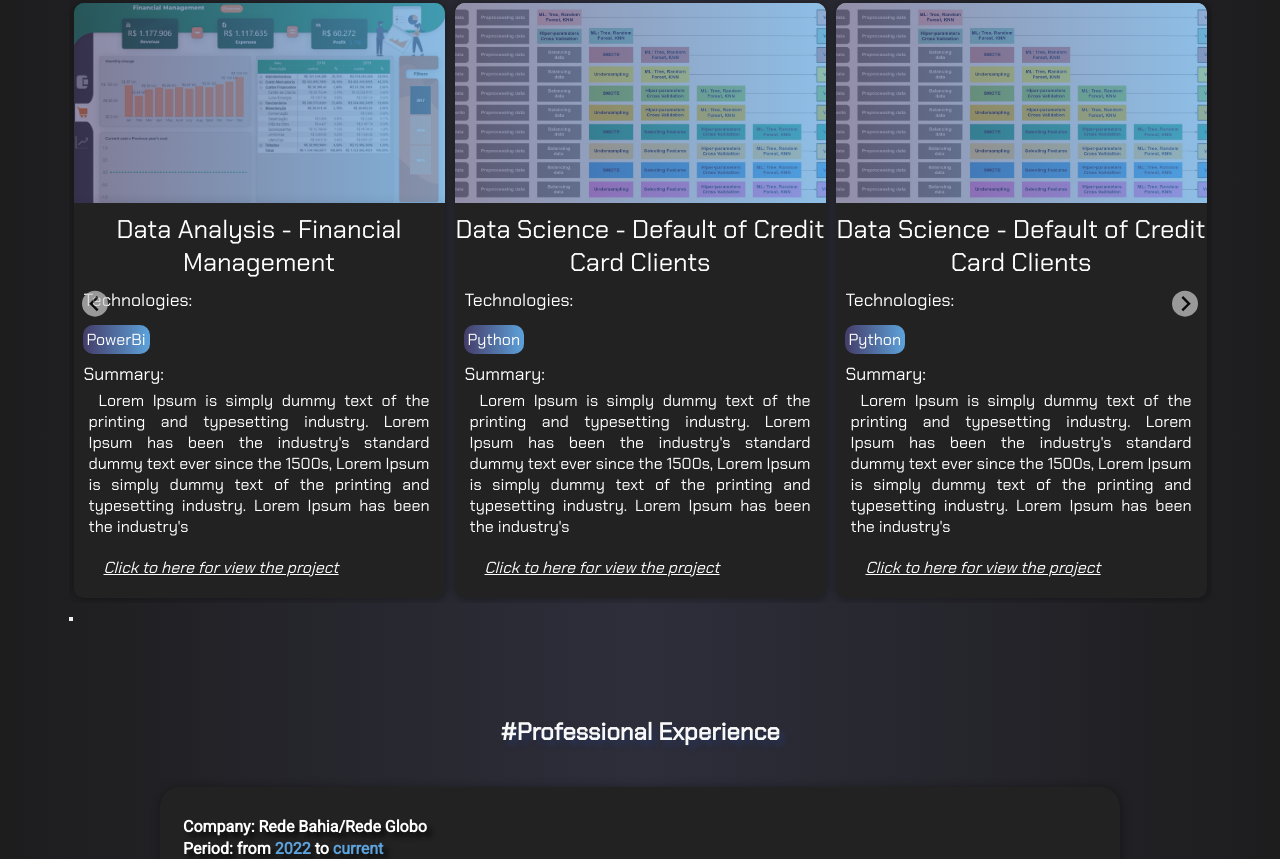
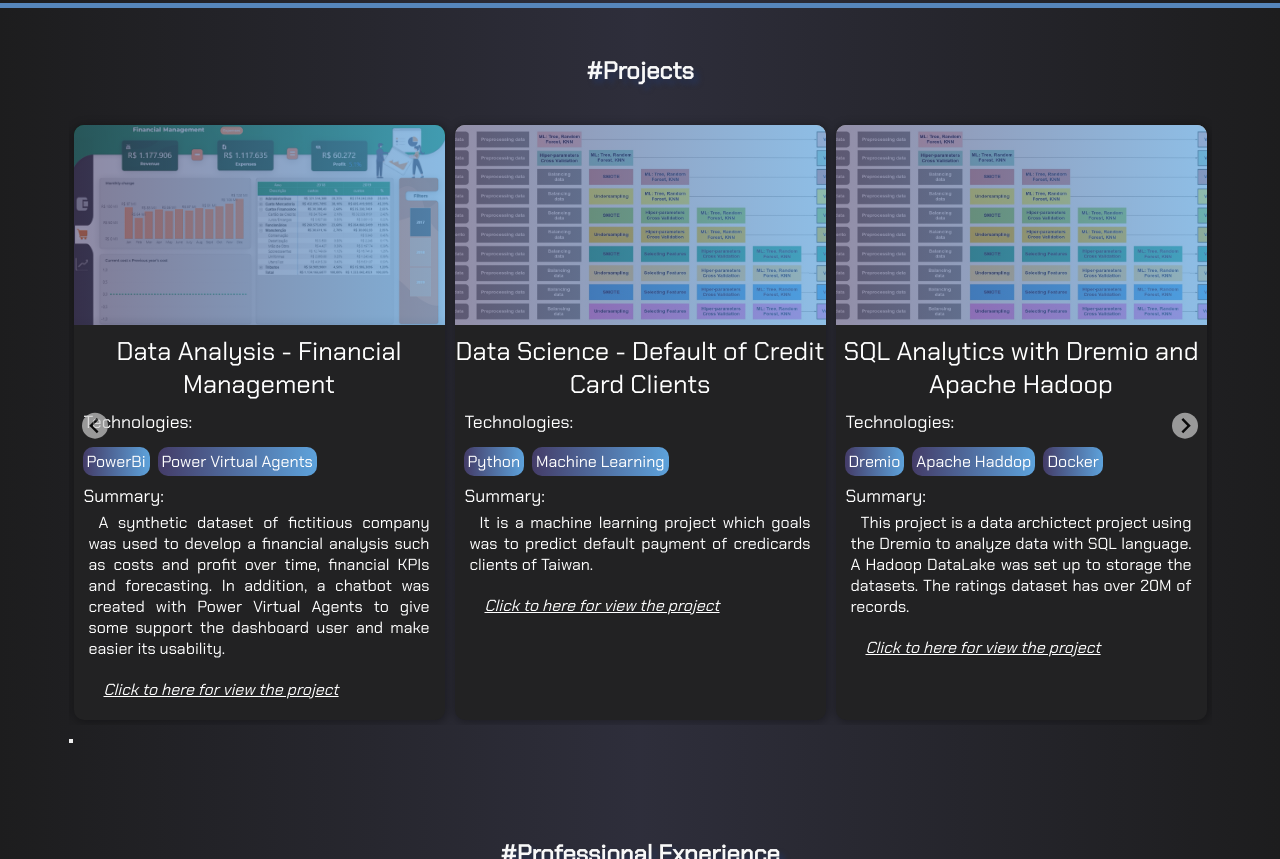
Before and after one commit to emsamarante/novoportfolio, a plain HTML site: page index.html in a window 1280 px wide. Shown: the part 2361-3220 px from the top of the page. Drawn offline with nearby package versions, Linux system fonts and the light colour scheme.

Commit message:
Editando arquivo index 1

```diff
--- a/index.html
+++ b/index.html
@@ -82,8 +82,6 @@
                         Contact-me</a>
 
                 </li>
-
-
         </ul>
     </nav>
 
@@ -170,15 +168,20 @@
 
                     My name is Eduardo Amarante and I'm Data Analyst. I
                     discovered my passion for IT when I was studying to my PhD in Geophysics
-                    Applied. In my routine I'm used doing data clearing, ETL process, dashboards,
-                    web scraping and so forth. However, I my really passion is to solve business problems
+                    Applied, from there I decided to change of career. In the current times, I work in Rede Bahia
+                    which is affilied of the biggest Brazilian Broadcast TV Company.
+
+                    In my routine I'm used doing data clearing, ETL process, dashboards,
+                    web scraping, setting Data Warehouse up and so forth.
+                    However, I my really passion is to solve business problems
                     no matter which and give necessary support in decision making where I work.
                     <br><br>
-                    I've learned many technologies in order to solve as many problems as possible.
-                    I do my work mainly in Python, SQL, Power BI and Django. Besides these I
+                    I've learned many technologies in order to solve different problems like
+                    Python, SQL, Power BI and Django. Besides these I
                     know Airflow, Astronomer, Airbyte, MongoDb, Dash, LINUX and git.<br><br>
                     This portfolio has basically projects which are divide into Data Analytics, Data Engineering,
                     Data Science and Web development.
+                    <br><br>
                     Thanks again for reading this! Cheers, Eduardo Amarante.
                 </p>
 
@@ -197,33 +200,30 @@
                 <ul>
                     <li>
                         <img src="img/svg/certificado.svg"><a href="img/svg/Formacao-analista-de-dados-em-ingles.pdf" target="_blank">
-                            Design e Implantação de DW | April 2023</a>
+                           Django 4 and Python Full-Stack Developer Masterclass | May 2023</a>
                     </li>
-
+                    <li>
+                        <img src="img/svg/certificado.svg"><a href="img/svg/Formacao-analista-de-dados-em-ingles.pdf" target="_blank">
+                            Design e Implantação de DW | May 2023</a>
+                    </li>
                     <li>
                         <img src="img/svg/certificado.svg"><a href="img/svg/Formacao-analista-de-dados-em-ingles.pdf" target="_blank"> Data Analyst Formation | February 2023</a>
                     </li>
-
                     <li>
                         <img src="img/svg/certificado.svg"><a href="img/svg/Certificado Time series.pdf" target="_blank"> Python for Time Series Data Analysis | September 2022</a>
                     </li>
-
                     <li>
                         <img src="img/svg/certificado.svg"><a href="#" target="_blank">Tableau Essential Training | December 2021</a>
                     </li>
-
                     <li>
                         <img src="img/svg/certificado.svg"><a href="#" target="_blank">Microsoft Power BI to Data Science, Version 2.0 | November 2021</a>
                     </li>
-
                     <li>
                         <img src="img/svg/certificado.svg"> <a href="#" target="_blank">Interactive Python Dashboards with Plotly and Dash | September 2021</a>
                     </li>
-
                     <li>
                         <img src="img/svg/certificado.svg"> <a href="#" target="_blank">Machine Learning and Data Science with Python from A to Z | August 2021</a>
                     </li>
-
                 </ul>
 
                 <div class="rodape-seccao">
@@ -330,6 +330,7 @@
                                             <figcaption class="titulo-tecnologia-projeto">Technologies:</figcaption>
 
                                             <figcaption class="tecnologias-projeto">
+                                                <span>Power BI</span>
                                                 <span>Python</span>
 
                                             </figcaption>
@@ -338,9 +339,9 @@
 
                                             <figcaption class="descricao-projeto">
 
-                                                Lorem Ipsum is simply dummy text of the printing and typesetting industry. Lorem
-                                                Ipsum has been the industry's standard dummy text ever since the 1500s, Lorem
-                                                Ipsum is simply dummy text of the printing and
+                                                This is a Business Intelligence project which was performed in Python and Power BI.
+                                                This project aims to show some details of 911
+                                                emergency calls database in Montgomery County, PA.
 
                                             </figcaption>
 
@@ -372,6 +373,7 @@
 
                                             <figcaption class="tecnologias-projeto">
                                                 <span>PowerBi</span>
+                                                <span>Power Virtual Agents</span>
 
                                             </figcaption>
 
@@ -379,10 +381,9 @@
 
                                             <figcaption class="descricao-projeto">
 
-                                                Lorem Ipsum is simply dummy text of the printing and typesetting industry. Lorem
-                                                Ipsum has been the industry's standard dummy text ever since the 1500s, Lorem
-                                                Ipsum is simply dummy text of the printing and typesetting industry. Lorem Ipsum
-                                                has been the industry's
+                                                A synthetic dataset of fictitious company was used to develop a financial analysis such as costs and profit over time,
+                                                financial KPIs and forecasting. In addition, a chatbot was created with Power Virtual Agents to give some support the
+                                                dashboard user and make easier its usability.
 
                                             </figcaption>
 
@@ -413,6 +414,7 @@
 
                                             <figcaption class="tecnologias-projeto">
                                                 <span>Python</span>
+                                                <span>Machine Learning</span>
 
                                             </figcaption>
 
@@ -420,10 +422,7 @@
 
                                             <figcaption class="descricao-projeto">
 
-                                                Lorem Ipsum is simply dummy text of the printing and typesetting industry. Lorem
-                                                Ipsum has been the industry's standard dummy text ever since the 1500s, Lorem
-                                                Ipsum is simply dummy text of the printing and typesetting industry. Lorem Ipsum
-                                                has been the industry's
+                                                It is a machine learning project which goals was to predict default payment of credicards clients of Taiwan.
 
                                             </figcaption>
 
@@ -448,12 +447,14 @@
                                             <div
                                                 class="projeto-espelho-img"
                                                 style=" background-image: linear-gradient(to right,#443c6894, #5da2dbb2) ,url('img/tumb-projects/default-payment2.png');"></div>
-                                            <figcaption class="titulo-projeto">Data Science - Default of Credit Card Clients</figcaption>
+                                            <figcaption class="titulo-projeto">SQL Analytics with Dremio and Apache Hadoop</figcaption>
 
                                             <figcaption class="titulo-tecnologia-projeto">Technologies:</figcaption>
 
                                             <figcaption class="tecnologias-projeto">
-                                                <span>Python</span>
+                                                <span>Dremio</span>
+                                                <span>Apache Haddop</span>
+                                                <span>Docker</span>
 
                                             </figcaption>
 
@@ -461,10 +462,9 @@
 
                                             <figcaption class="descricao-projeto">
 
-                                                Lorem Ipsum is simply dummy text of the printing and typesetting industry. Lorem
-                                                Ipsum has been the industry's standard dummy text ever since the 1500s, Lorem
-                                                Ipsum is simply dummy text of the printing and typesetting industry. Lorem Ipsum
-                                                has been the industry's
+                                                This project is a data archictect project using the Dremio to analyze data with SQL
+                                                language. A Hadoop DataLake was set up to storage the datasets.
+                                                The ratings dataset has over 20M of records.
 
                                             </figcaption>
 
@@ -557,7 +557,6 @@
                     <ul class="items-list">
                         <h1 class="items-curso">October 2020</h1>
                         <h3 class="items-curso">Phd in Geophysics Applied</h3>
-
                         <li>Federal University of Bahia</li>
                         <li>March 2016 - October 2020</li>
                     </ul>
@@ -573,7 +572,6 @@
                     <ul class="items-list">
                         <h1>May 2013</h1>
                         <h3 class="items-curso">Masters Degree in Geophysics</h3>
-
                         <li>Federal University of Bahia</li>
                         <li>August 2009 - May 2013</li>
                     </ul>
@@ -582,7 +580,6 @@
                         <h1>
                             October 2010</h1>
                         <h3 class="items-curso">Licenciate in Physics</h3>
-
                         <li>
                             <span style="list-style: none;">State University of Feira de Santana</span></li>
                         <li>February 2005 - October 2010</li>
```
